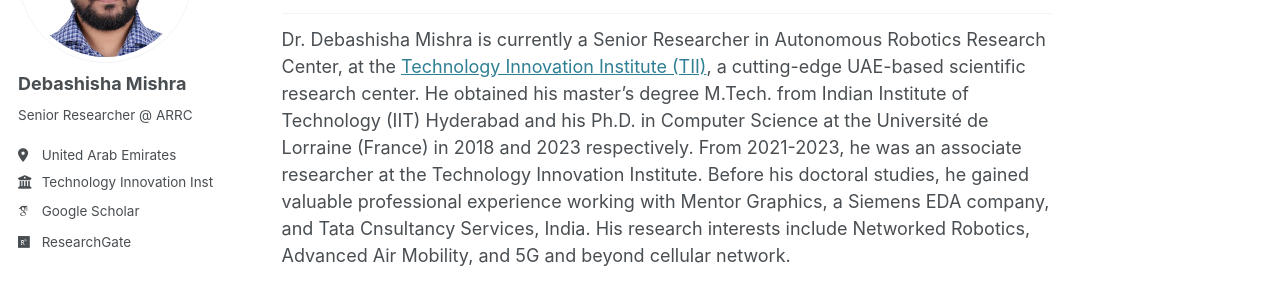
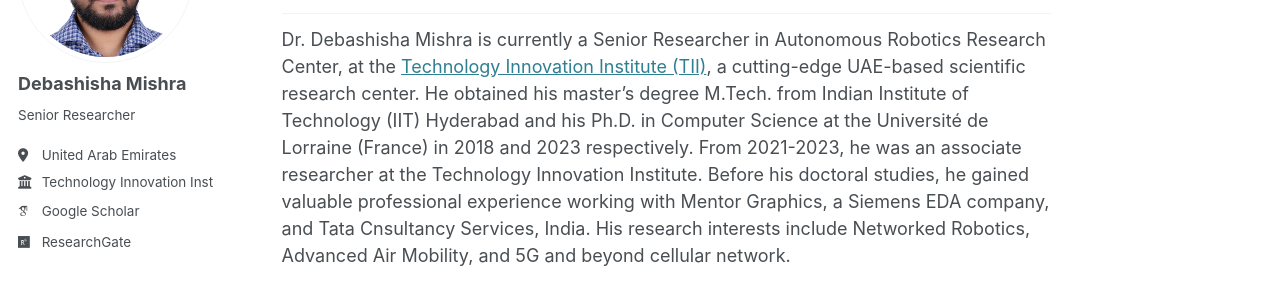
Before and after one commit to debashish216/debashish216.github.io, a Jekyll site: the page built from _pages/about.md, in a window 1280 px wide. Shown: the part 218-514 px from the top of the page. Built offline with Jekyll 4.4.1, drawn with Linux system fonts in a browser that asks for light colours; some web fonts are replaced; a file with an impossible date is left out.

Commit message:
Initial commit

```diff
--- a/_config.yml
+++ b/_config.yml
@@ -25,7 +25,7 @@ author:
   avatar           : "ProfilePic.jpg"
   name             : "Debashisha Mishra"
   pronouns         : # example: "she/her"
-  bio              : "Senior Researcher @ ARRC"
+  bio              : "Senior Researcher"
   location         : "United Arab Emirates"
   employer         : "Technology Innovation Institute (TII)"
   uri              : # URL
```
